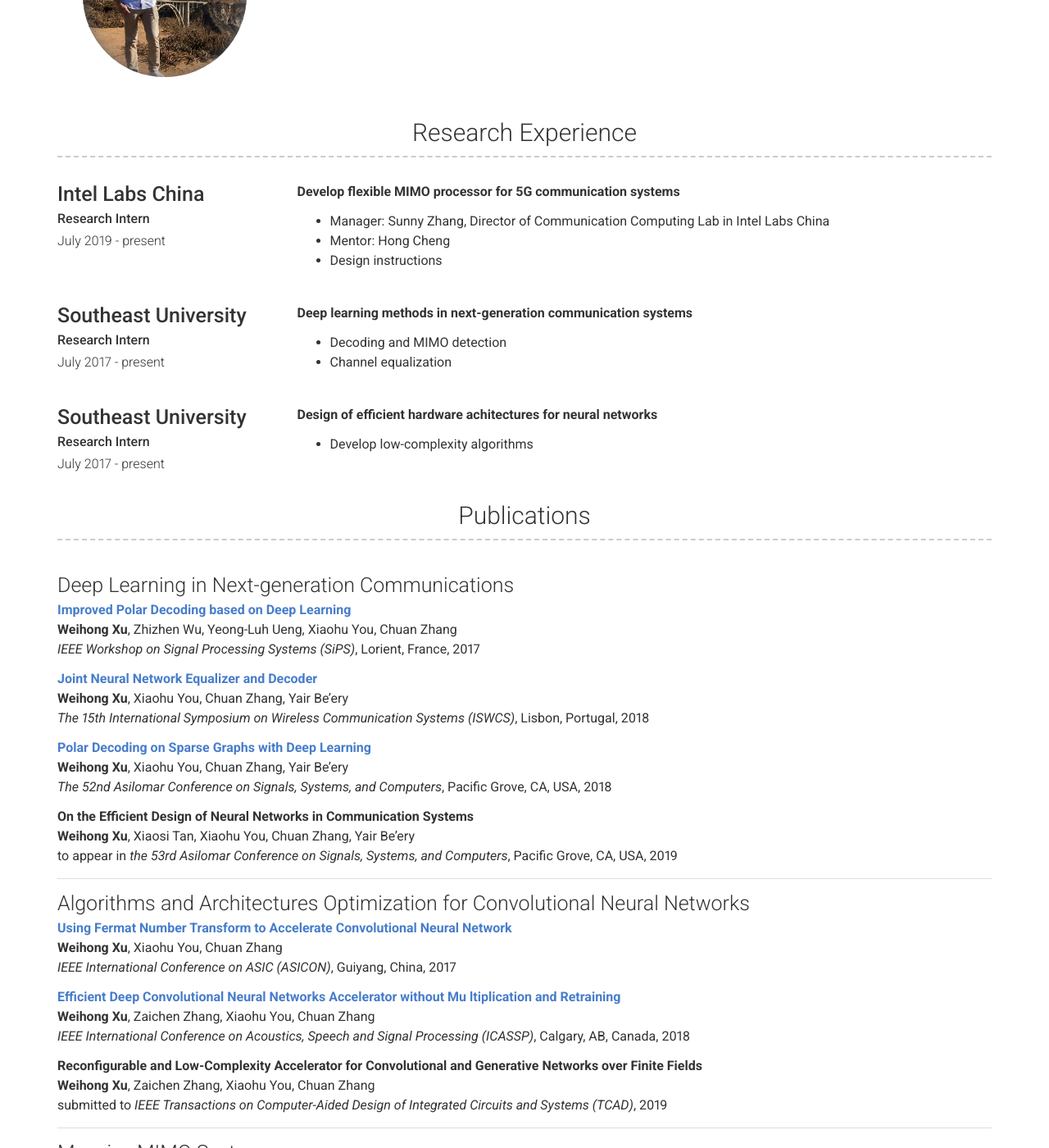
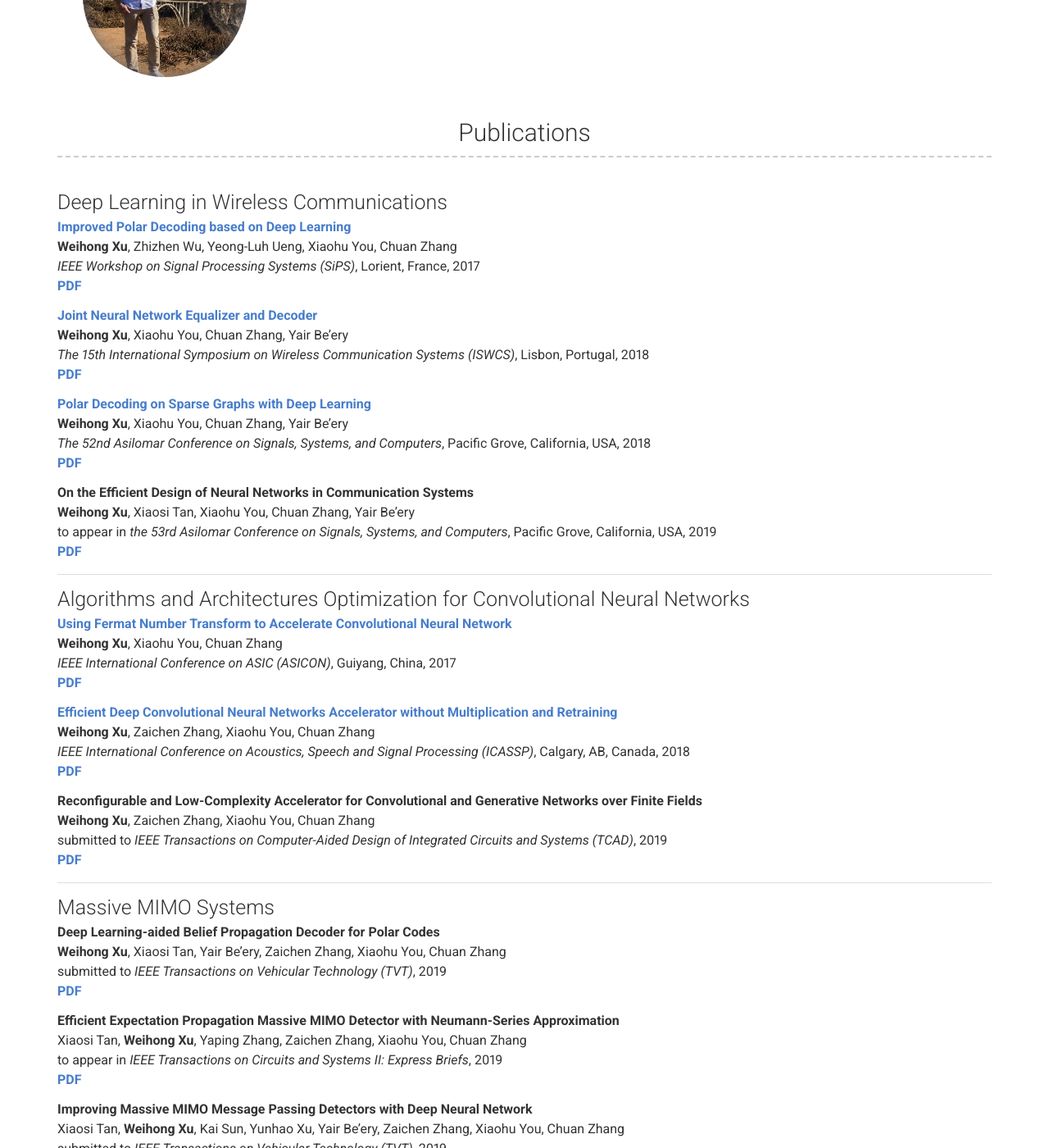
Before and after one commit to wh-xu/wh-xu-old.github.io, a Jekyll site: the page built from index.md, in a window 1280 px wide and 1400 px high, scrolled down 408 px. Shown: the whole window at 82% size. Built offline with Jekyll 4.4.1, drawn with Linux system fonts in a browser that asks for light colours; some of the changed text lies outside the part shown.

Commit message:
Add paper

```diff
--- a/_config.yml
+++ b/_config.yml
@@ -42,23 +42,27 @@ projects_title: Projects #(Use this to override about projects section title)
 more_title: Publications #(Use this to override about more section title)
 more_content: | # this will include new lines to allow paragraph
 
-  #### Deep Learning in Next-generation Communications
+  #### Deep Learning in Wireless Communications
 
   [**Improved Polar Decoding based on Deep Learning**](https://ieeexplore.ieee.org/document/8109997)
   **Weihong Xu**, Zhizhen Wu, Yeong-Luh Ueng, Xiaohu You, Chuan Zhang
   *IEEE Workshop on Signal Processing Systems (SiPS)*, Lorient, France, 2017
+  [**PDF**](./paper/sips_2017.pdf)
 
   [**Joint Neural Network Equalizer and Decoder**](https://ieeexplore.ieee.org/document/8491056)
   **Weihong Xu**, Xiaohu You, Chuan Zhang, Yair Be'ery
   *The 15th International Symposium on Wireless Communication Systems (ISWCS)*, Lisbon, Portugal, 2018
+  [**PDF**](./paper/iswcs_2018.pdf)
 
   [**Polar Decoding on Sparse Graphs with Deep Learning**](https://ieeexplore.ieee.org/document/8645372)
   **Weihong Xu**, Xiaohu You, Chuan Zhang, Yair Be'ery
-  *The 52nd Asilomar Conference on Signals, Systems, and Computers*, Pacific Grove, CA, USA, 2018
+  *The 52nd Asilomar Conference on Signals, Systems, and Computers*, Pacific Grove, California, USA, 2018
+  [**PDF**](./paper/asilomar_2018.pdf)
 
   **On the Efficient Design of Neural Networks in Communication Systems**
   **Weihong Xu**, Xiaosi Tan, Xiaohu You, Chuan Zhang, Yair Be'ery
-  to appear in *the 53rd Asilomar Conference on Signals, Systems, and Computers*, Pacific Grove, CA, USA, 2019
+  to appear in *the 53rd Asilomar Conference on Signals, Systems, and Computers*, Pacific Grove, California, USA, 2019
+  [**PDF**](./paper/asilomar_2019.pdf)
 
   ***
 
@@ -67,26 +71,36 @@ more_content: | # this will include new lines to allow paragraph
   [**Using Fermat Number Transform to Accelerate Convolutional Neural Network**](https://ieeexplore.ieee.org/document/8252655)
   **Weihong Xu**, Xiaohu You, Chuan Zhang
   *IEEE International Conference on ASIC (ASICON)*, Guiyang, China, 2017
+  [**PDF**](./paper/asicon_2017.pdf)
 
-  [**Efficient Deep Convolutional Neural Networks Accelerator without Mu  ltiplication and Retraining**](https://ieeexplore.ieee.org/abstract/document/8461627)
+  [**Efficient Deep Convolutional Neural Networks Accelerator without Multiplication and Retraining**](https://ieeexplore.ieee.org/abstract/document/8461627)
   **Weihong Xu**, Zaichen Zhang, Xiaohu You, Chuan Zhang
   *IEEE International Conference on Acoustics, Speech and Signal Processing (ICASSP)*, Calgary, AB, Canada, 2018
+  [**PDF**](./paper/icassp_2018.pdf)
 
   **Reconfigurable and Low-Complexity Accelerator for Convolutional and Generative Networks over Finite Fields**
   **Weihong Xu**, Zaichen Zhang, Xiaohu You, Chuan Zhang
   submitted to *IEEE Transactions on Computer-Aided Design of Integrated Circuits and Systems (TCAD)*, 2019
+  [**PDF**](./paper/tcad_2019.pdf)
 
   ***
 
   #### Massive MIMO Systems
 
+  **Deep Learning-aided Belief Propagation Decoder for Polar Codes**
+  **Weihong Xu**, Xiaosi Tan, Yair Be’ery, Zaichen Zhang, Xiaohu You, Chuan Zhang
+  submitted to *IEEE Transactions on Vehicular Technology (TVT)*, 2019
+  [**PDF**](./paper/polar_tvt_2019.pdf)
+
+  **Efficient Expectation Propagation Massive MIMO Detector with Neumann-Series Approximation**
+  Xiaosi Tan, **Weihong Xu**, Yaping Zhang, Zaichen Zhang, Xiaohu You, Chuan Zhang
+  to appear in *IEEE Transactions on Circuits and Systems II: Express Briefs*, 2019
+  [**PDF**](./paper/tcas2_2019.pdf)
+
   **Improving Massive MIMO Message Passing Detectors with Deep Neural Network**
   Xiaosi Tan, **Weihong Xu**, Kai Sun, Yunhao Xu, Yair Be'ery, Zaichen Zhang, Xiaohu You, Chuan Zhang
   submitted to *IEEE Transactions on Vehicular Technology (TVT)*, 2019
 
-  **Efficient Expectation Propagation Massive MIMO Detector with Neumann-Series Approximation**
-  Xiaosi Tan, **Weihong Xu**, Yaping Zhang, Zaichen Zhang, Xiaohu You, Chuan Zhang
-  submitted to *IEEE Transactions on Circuits and Systems II: Express Briefs*, 2019
 
 
 # Footer
--- a/_layouts/default.html
+++ b/_layouts/default.html
@@ -16,17 +16,17 @@
         {%- include education.html -%}
       {%- endif -%}-->
 
-      {%- if site.data.experience.size > 0 -%}
+      <!--{%- if site.data.experience.size > 0 -%}
         {%- include experience.html -%}
-      {%- endif -%}
+      {%- endif -%}-->
 
       {%- if site.more_content -%}
         {%- include more.html -%}
       {%- endif -%}
 
-      {%- if site.data.projects.size > 0 -%}
+      <!--{%- if site.data.projects.size > 0 -%}
         {%- include projects.html -%}
-      {%- endif -%}
+      {%- endif -%}-->
 
     </div>
   </main>
```
Also changed, not shown: 9 other files.
